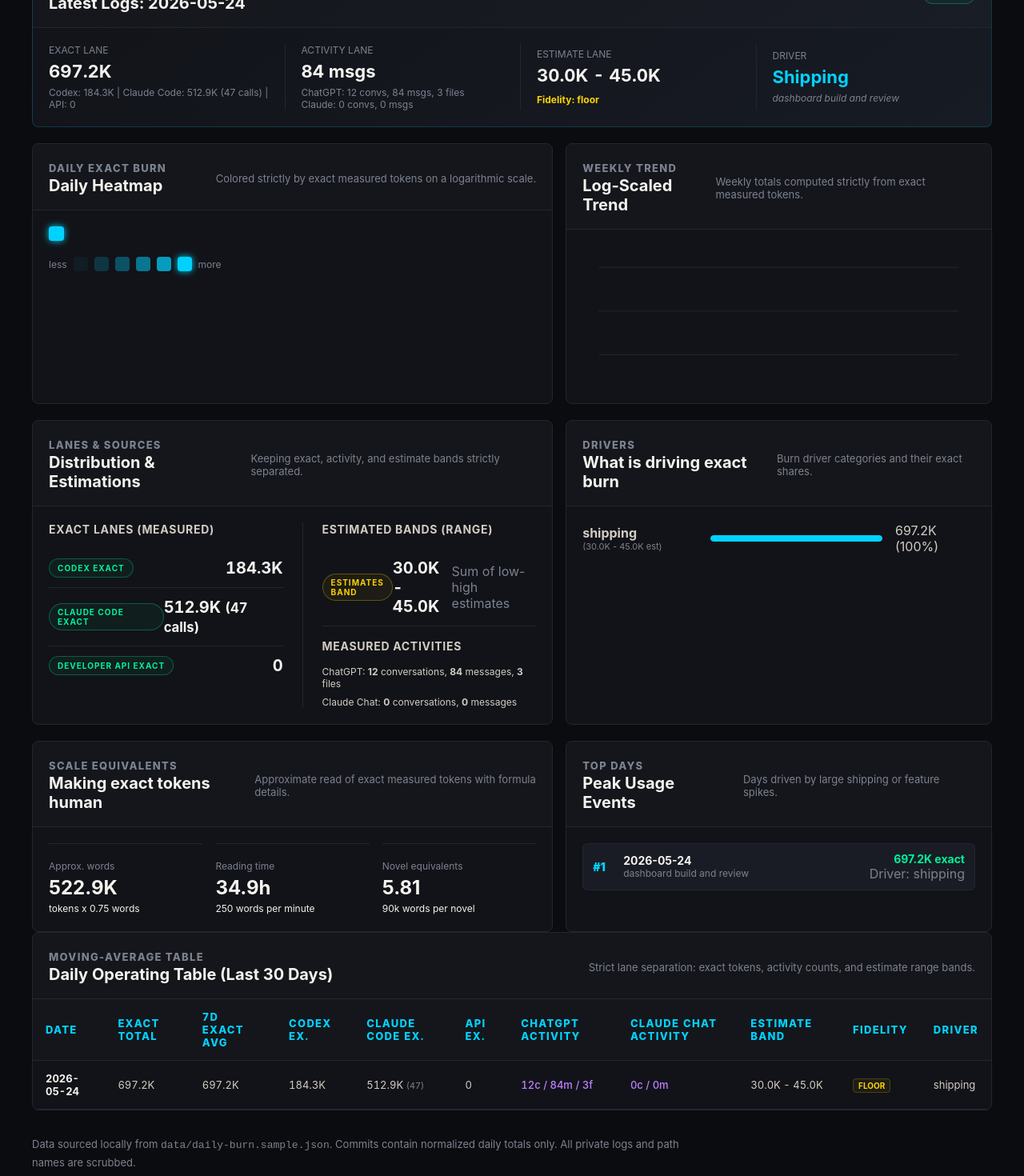
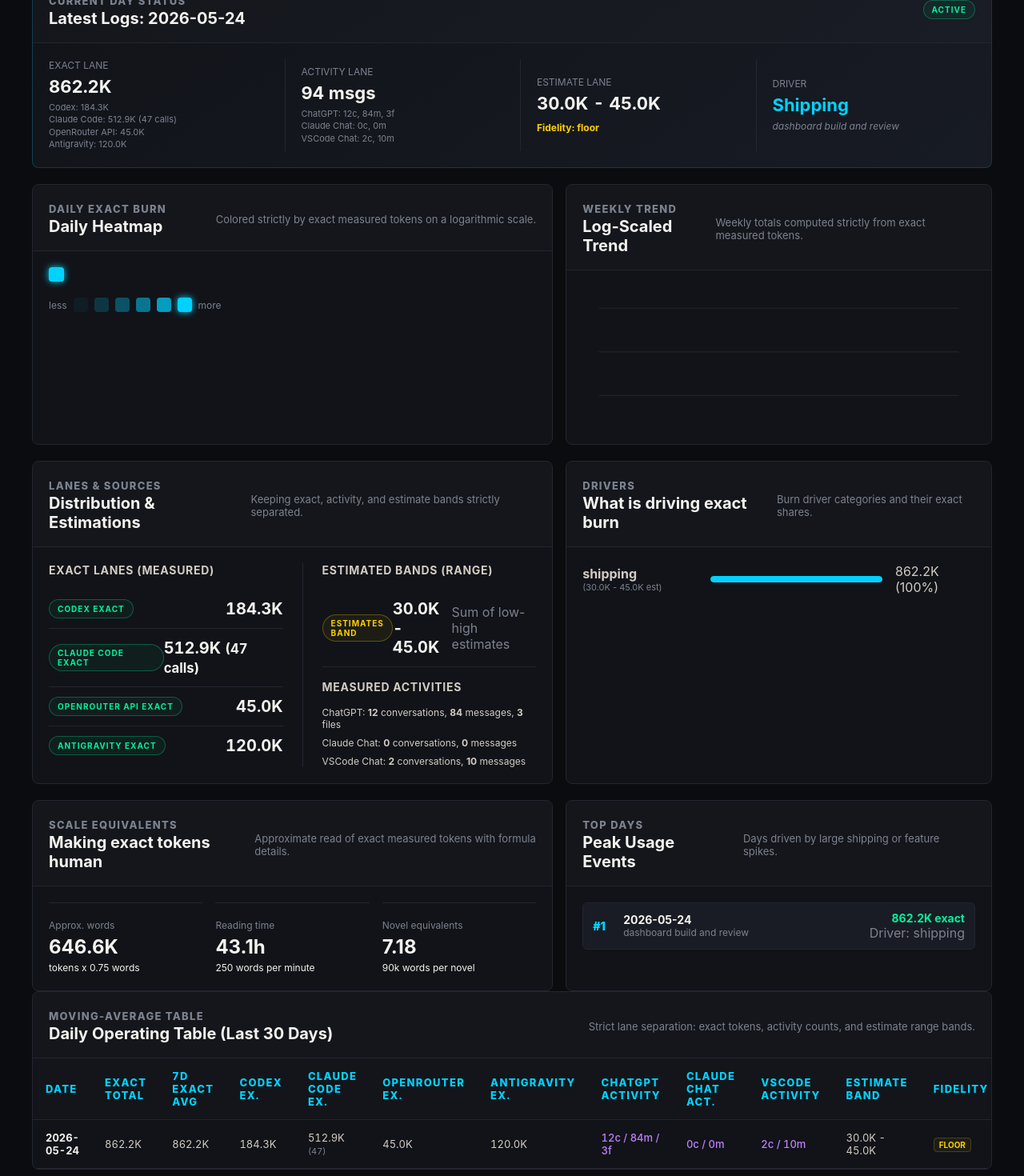
Before and after one commit to cpfcoaching/glowing-palm-tree, a Next.js app in the folder token-burn-dashboard/: page / in a window 1280 px wide. Shown: the part 720-2190 px from the top of the page at 80% size. Built offline with nearby package versions, Linux system fonts and the light colour scheme.

Commit message:
feat: Extend dashboard with Antigravity, OpenRouter, and VSCode Chat

```diff
--- a/token-burn-dashboard/app/page.tsx
+++ b/token-burn-dashboard/app/page.tsx
@@ -43,11 +43,14 @@ export default function TokenBurnDashboard() {
   const totalChatGPTFiles = selectedRows.reduce((sum, r) => sum + r.chatgpt_files, 0);
   const totalClaudeChatConversations = selectedRows.reduce((sum, r) => sum + r.claude_chat_conversations, 0);
   const totalClaudeChatMessages = selectedRows.reduce((sum, r) => sum + r.claude_chat_messages, 0);
+  const totalVSCodeConversations = selectedRows.reduce((sum, r) => sum + r.vscode_chat_conversations, 0);
+  const totalVSCodeMessages = selectedRows.reduce((sum, r) => sum + r.vscode_chat_messages, 0);
 
   // Exact sources
   const totalCodex = selectedRows.reduce((sum, r) => sum + r.codex_tokens, 0);
   const totalClaudeCode = selectedRows.reduce((sum, r) => sum + r.claude_code_tokens, 0);
   const totalAPI = selectedRows.reduce((sum, r) => sum + r.api_tokens, 0);
+  const totalAntigravity = selectedRows.reduce((sum, r) => sum + r.antigravity_tokens, 0);
   const totalClaudeCodeCalls = selectedRows.reduce((sum, r) => sum + r.claude_code_calls, 0);
 
   // Top days (by exact total)
@@ -91,7 +94,7 @@ export default function TokenBurnDashboard() {
     <main className="page">
       <header className="hero">
         <div>
-          <p className="eyebrow">Token burn dashboard</p>
+          <p className="eyebrow">Token burn dashboard (EST Timezone)</p>
           <h1>AI usage by day, source, and driver.</h1>
           <p className="lead">
             Tracking exact local session logs alongside estimated web chat bands. Measured logs, activity metrics, and estimates are strictly separated.
@@ -117,11 +120,11 @@ export default function TokenBurnDashboard() {
         <div className="fidelity-badge-grid">
           <div className="fidelity-badge-item">
             <span className="pill exact">EXACT lane</span>
-            <p>Measured logs only: Codex, Claude Code, and developer API usage. Real token counts.</p>
+            <p>Measured logs: Codex, Claude Code, OpenRouter (API), and Antigravity. Real token counts.</p>
           </div>
           <div className="fidelity-badge-item">
             <span className="pill activity-badge">ACTIVITY lane</span>
-            <p>Measured activity counts (conversations, messages, files) from web apps without token API access.</p>
+            <p>Measured counts (conversations, messages, files) from web/app interfaces without token APIs: ChatGPT, Claude Chat, and VSCode Chat.</p>
           </div>
           <div className="fidelity-badge-item">
             <span className="pill estimated">ESTIMATE lane</span>
@@ -152,17 +155,27 @@ export default function TokenBurnDashboard() {
             <div className="strip-col">
               <span className="muted">EXACT LANE</span>
               <strong>{formatTokens(latestDay.exact_total)}</strong>
-              <span>Codex: {formatTokens(latestDay.codex_tokens)} | Claude Code: {formatTokens(latestDay.claude_code_tokens)} ({latestDay.claude_code_calls} calls) | API: {formatTokens(latestDay.api_tokens)}</span>
+              <span style={{ fontSize: "11px", lineHeight: "1.4" }}>
+                Codex: {formatTokens(latestDay.codex_tokens)}
+                <br />
+                Claude Code: {formatTokens(latestDay.claude_code_tokens)} ({latestDay.claude_code_calls} calls)
+                <br />
+                OpenRouter API: {formatTokens(latestDay.api_tokens)}
+                <br />
+                Antigravity: {formatTokens(latestDay.antigravity_tokens)}
+              </span>
             </div>
             <div className="strip-col border-left">
               <span className="muted">ACTIVITY LANE</span>
               <strong>
-                {latestDay.chatgpt_messages + latestDay.claude_chat_messages} msgs
+                {latestDay.chatgpt_messages + latestDay.claude_chat_messages + latestDay.vscode_chat_messages} msgs
               </strong>
-              <span>
-                ChatGPT: {latestDay.chatgpt_conversations} convs, {latestDay.chatgpt_messages} msgs, {latestDay.chatgpt_files} files
+              <span style={{ fontSize: "11px", lineHeight: "1.4" }}>
+                ChatGPT: {latestDay.chatgpt_conversations}c, {latestDay.chatgpt_messages}m, {latestDay.chatgpt_files}f
                 <br />
-                Claude: {latestDay.claude_chat_conversations} convs, {latestDay.claude_chat_messages} msgs
+                Claude Chat: {latestDay.claude_chat_conversations}c, {latestDay.claude_chat_messages}m
+                <br />
+                VSCode Chat: {latestDay.vscode_chat_conversations}c, {latestDay.vscode_chat_messages}m
               </span>
             </div>
             <div className="strip-col border-left">
@@ -239,8 +252,12 @@ export default function TokenBurnDashboard() {
                 <strong>{formatTokens(totalClaudeCode)} <small>({totalClaudeCodeCalls} calls)</small></strong>
               </div>
               <div className="source-item">
-                <span className="pill exact">Developer API Exact</span>
+                <span className="pill exact">OpenRouter API Exact</span>
                 <strong>{formatTokens(totalAPI)}</strong>
+              </div>
+              <div className="source-item">
+                <span className="pill exact">Antigravity Exact</span>
+                <strong>{formatTokens(totalAntigravity)}</strong>
               </div>
             </div>
 
@@ -258,6 +275,7 @@ export default function TokenBurnDashboard() {
               <div className="activity-list">
                 <div>ChatGPT: <b>{totalChatGPTConversations}</b> conversations, <b>{totalChatGPTMessages}</b> messages, <b>{totalChatGPTFiles}</b> files</div>
                 <div>Claude Chat: <b>{totalClaudeChatConversations}</b> conversations, <b>{totalClaudeChatMessages}</b> messages</div>
+                <div>VSCode Chat: <b>{totalVSCodeConversations}</b> conversations, <b>{totalVSCodeMessages}</b> messages</div>
               </div>
             </div>
           </div>
@@ -342,9 +360,11 @@ export default function TokenBurnDashboard() {
                 <th>7d Exact Avg</th>
                 <th>Codex Ex.</th>
                 <th>Claude Code Ex.</th>
-                <th>API Ex.</th>
+                <th>OpenRouter Ex.</th>
+                <th>Antigravity Ex.</th>
                 <th>ChatGPT Activity</th>
-                <th>Claude Chat Activity</th>
+                <th>Claude Chat Act.</th>
+                <th>VSCode Activity</th>
                 <th>Estimate Band</th>
                 <th>Fidelity</th>
                 <th>Driver</th>
@@ -363,6 +383,7 @@ export default function TokenBurnDashboard() {
                     <td>{formatTokens(row.codex_tokens)}</td>
                     <td>{formatTokens(row.claude_code_tokens)} <small>({row.claude_code_calls})</small></td>
                     <td>{formatTokens(row.api_tokens)}</td>
+                    <td>{formatTokens(row.antigravity_tokens)}</td>
                     <td>
                       <span className="count-group">
                         {row.chatgpt_conversations}c / {row.chatgpt_messages}m / {row.chatgpt_files}f
@@ -371,6 +392,11 @@ export default function TokenBurnDashboard() {
                     <td>
                       <span className="count-group">
                         {row.claude_chat_conversations}c / {row.claude_chat_messages}m
+                      </span>
+                    </td>
+                    <td>
+                      <span className="count-group">
+                        {row.vscode_chat_conversations}c / {row.vscode_chat_messages}m
                       </span>
                     </td>
                     <td>
@@ -392,7 +418,7 @@ export default function TokenBurnDashboard() {
 
       <footer className="footerNote">
         <p>
-          Data sourced locally from <code>data/daily-burn.sample.json</code>. Commits contain normalized daily totals only. All private logs and path names are scrubbed.
+          Data sourced locally from <code>data/daily-burn.json</code>. Commits contain normalized daily totals only. All private logs and path names are scrubbed.
         </p>
       </footer>
     </main>
--- a/token-burn-dashboard/data/daily-burn.json
+++ b/token-burn-dashboard/data/daily-burn.json
@@ -4,12 +4,15 @@
     "codex_tokens": 184320,
     "claude_code_tokens": 512880,
     "claude_code_calls": 47,
-    "api_tokens": 0,
+    "api_tokens": 45000,
+    "antigravity_tokens": 120000,
     "chatgpt_conversations": 12,
     "chatgpt_messages": 84,
     "chatgpt_files": 3,
     "claude_chat_conversations": 0,
     "claude_chat_messages": 0,
+    "vscode_chat_conversations": 2,
+    "vscode_chat_messages": 10,
     "chat_tokens_low": 30000,
     "chat_tokens_high": 45000,
     "confidence": "floor",
--- a/token-burn-dashboard/lib/burn-data.ts
+++ b/token-burn-dashboard/lib/burn-data.ts
@@ -1,19 +1,30 @@
 export type BurnRow = {
   date: string;
+  // EXACT lane
   codex_tokens: number;
   claude_code_tokens: number;
   claude_code_calls: number;
-  api_tokens: number;
+  api_tokens: number; // OpenRouter, etc.
+  antigravity_tokens: number; // Antigravity IDE/SDK usage
+
+  // ACTIVITY lane
   chatgpt_conversations: number;
   chatgpt_messages: number;
   chatgpt_files: number;
   claude_chat_conversations: number;
   claude_chat_messages: number;
+  vscode_chat_conversations: number;
+  vscode_chat_messages: number;
+
+  // ESTIMATE lane
   chat_tokens_low: number;
   chat_tokens_high: number;
   confidence: "measured" | "floor" | "rough";
+
+  // Meta
   driver: string;
   evidence: string;
+
   // Computed fields
   exact_total: number;
 };
@@ -24,7 +35,8 @@ export function normalizeRows(rows: any[]): BurnRow[] {
       const codex = asNumber(row.codex_tokens);
       const claudeCode = asNumber(row.claude_code_tokens);
       const api = asNumber(row.api_tokens);
-      const exact_total = codex + claudeCode + api;
+      const antigravity = asNumber(row.antigravity_tokens);
+      const exact_total = codex + claudeCode + api + antigravity;
 
       return {
         date: row.date || "",
@@ -32,11 +44,14 @@ export function normalizeRows(rows: any[]): BurnRow[] {
         claude_code_tokens: claudeCode,
         claude_code_calls: asNumber(row.claude_code_calls),
         api_tokens: api,
+        antigravity_tokens: antigravity,
         chatgpt_conversations: asNumber(row.chatgpt_conversations),
         chatgpt_messages: asNumber(row.chatgpt_messages),
         chatgpt_files: asNumber(row.chatgpt_files),
         claude_chat_conversations: asNumber(row.claude_chat_conversations),
         claude_chat_messages: asNumber(row.claude_chat_messages),
+        vscode_chat_conversations: asNumber(row.vscode_chat_conversations),
+        vscode_chat_messages: asNumber(row.vscode_chat_messages),
         chat_tokens_low: asNumber(row.chat_tokens_low),
         chat_tokens_high: asNumber(row.chat_tokens_high),
         confidence: row.confidence || "rough",
```
